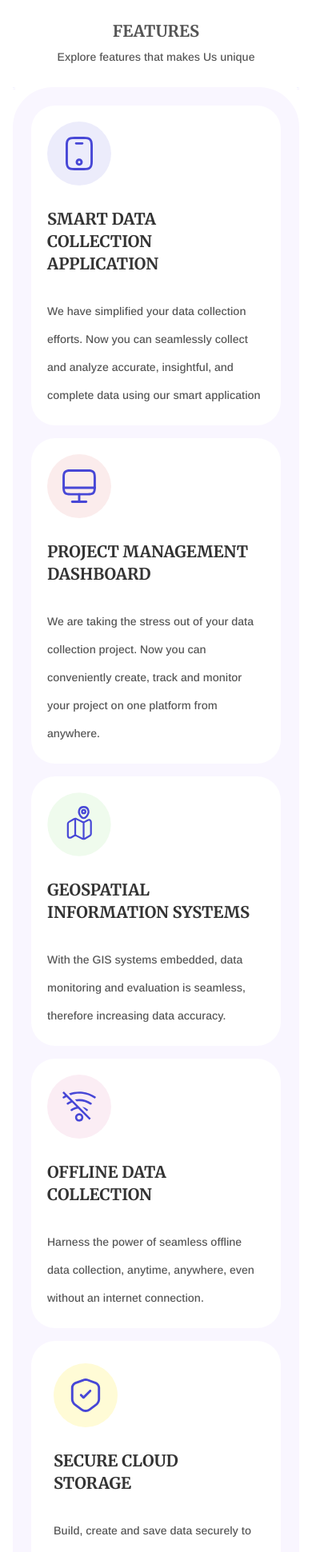
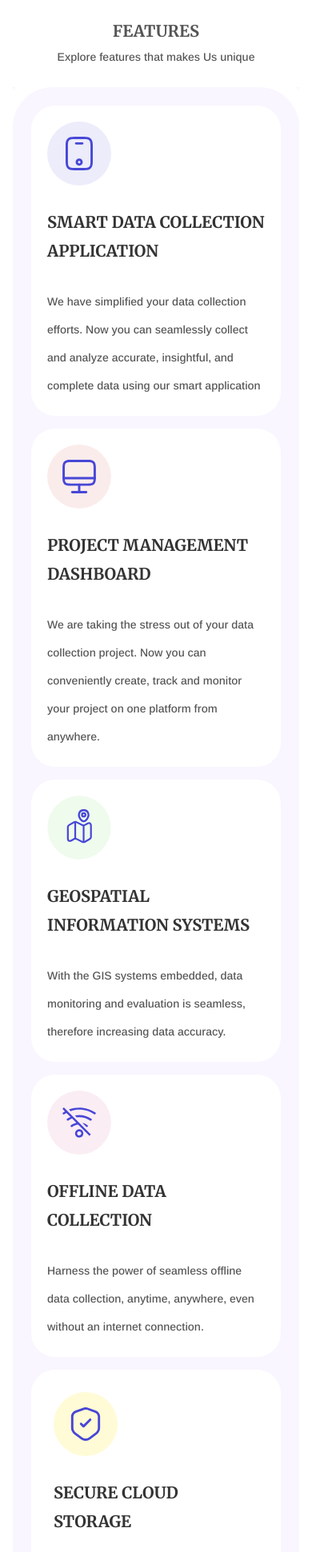
Before and after one commit to Daniekeys/temporary-hosting, a Next.js app: page /home in a window 390 px wide. Shown: the part 1777-3718 px from the top of the page at 80% size. Built offline with nearby package versions, Linux system fonts and the light colour scheme.

Commit message:
puhed now

```diff
--- a/components/LandingPage/HomeFeatures.tsx
+++ b/components/LandingPage/HomeFeatures.tsx
@@ -58,8 +58,9 @@ function HomeFeatures() {
             >
               <Image src={data} alt="data" className="w-[80px] h-[80px]" />
 
-              <p className="text-[#333333] 2xl:text-[30px] lg:text-2xl text-xl  font-semibold mt-7 md:leading-[48px] 2xl:leading-[50px] font-serif">
-                SMART DATA <br /> COLLECTION APPLICATION
+              <p className="text-[#333333] 2xl:text-[30px] lg:text-2xl text-xl  font-semibold mt-7 leading-[36px] md:leading-[48px] 2xl:leading-[50px] font-serif">
+                SMART DATA <br className="hidden lg:flex" /> COLLECTION
+                APPLICATION
               </p>
 
               <p className="text-[#555555] font-sans 2xl:text-[18px] lg:text-[16px] leading-[35px] text-[14px] font-medium mt-7">
@@ -82,7 +83,7 @@ function HomeFeatures() {
                 className="w-[80px] h-[80px]"
               />
 
-              <p className="text-[#333333] lg:text-2xl 2xl:text-[30px] text-xl font-semibold mt-7 md:leading-[48px] 2xl:leading-[50px] font-serif">
+              <p className="text-[#333333] lg:text-2xl 2xl:text-[30px] leading-[36px] text-xl font-semibold mt-7 md:leading-[48px] 2xl:leading-[50px] font-serif">
                 PROJECT MANAGEMENT DASHBOARD
               </p>
 
@@ -104,7 +105,7 @@ function HomeFeatures() {
             >
               <Image src={gpss} alt="gpss" className="w-[80px] h-[80px]" />
 
-              <p className="text-[#333333] lg:text-2xl 2xl:text-[30px] text-xl font-semibold mt-7 md:leading-[48px] 2xl:leading-[50px] font-serif">
+              <p className="text-[#333333] lg:text-2xl 2xl:text-[30px] leading-[36px] text-xl font-semibold mt-7 md:leading-[48px] 2xl:leading-[50px] font-serif">
                 GEOSPATIAL INFORMATION SYSTEMS
               </p>
 
@@ -123,7 +124,7 @@ function HomeFeatures() {
             >
               <Image src={wifi} alt="wifi" className="w-[80px] h-[80px]" />
 
-              <p className="text-[#333333] font-serif lg:text-2xl 2xl:text-[30px] text-xl font-semibold mt-7 md:leading-[48px] 2xl:leading-[50px]">
+              <p className="text-[#333333] font-serif lg:text-2xl leading-[36px] 2xl:text-[30px] text-xl font-semibold mt-7 md:leading-[48px] 2xl:leading-[50px]">
                 OFFLINE DATA COLLECTION
               </p>
 
@@ -146,7 +147,7 @@ function HomeFeatures() {
                 className="w-[80px] h-[80px]"
               />
 
-              <p className="text-[#333333] font-serif lg:text-2xl 2xl:text-[30px] text-xl font-semibold mt-7 md:leading-[48px] 2xl:leading-[50px]">
+              <p className="text-[#333333] font-serif leading-[36px] lg:text-2xl 2xl:text-[30px] text-xl font-semibold mt-7 md:leading-[48px] 2xl:leading-[50px]">
                 SECURE CLOUD STORAGE
               </p>
 
--- a/components/LandingPage/Section.tsx
+++ b/components/LandingPage/Section.tsx
@@ -11,7 +11,9 @@ import featF from "../../assets/png/mob-co.png";
 import blueright from "../../assets/svg/blueright.svg";
 import ContainerLayout from "../../layouts/ContainerLayout";
 import Link from "next/link";
-
+// This feature leverages GIS technology to provide accurate, location-based insights, ensuring that data is collected from the most relevant and strategic areas. The Smart Location Picker helps businesses target their data collection efforts more effectively, improving the quality and relevance of the data collected.
+// This immediate transmission ensures that businesses receive the most current data, reducing the time lag between data collection and analysis.real - time data collection is particularly valuable in dynamic environments where conditions can change rapidly, such as in market surveys, price monitoring, or emergency response situations.
+// With real-time updates, location-specific analysis, and automated data validation, our reporting system ensures that every decision is backed by accurate, up-to-date information. Whether it’s tracking trends, identifying patterns, or forecasting outcomes, WeCollect’s reporting capabilities empower businesses to make informed decisions with confidence.
 const Section = () => {
   const [selectedStepIndex, setSelectedStepIndex] = useState(0);
 
@@ -22,7 +24,7 @@ const Section = () => {
       mobile: featD,
       title: "Smart Location Picker",
       description:
-        "The Smart Location Picker in WeCollect is a powerful tool that enhances data collection by allowing users to select optimal locations for their projects based on geographic data. This feature leverages GIS technology to provide accurate, location-based insights, ensuring that data is collected from the most relevant and strategic areas. The Smart Location Picker helps businesses target their data collection efforts more effectively, improving the quality and relevance of the data collected.",
+        "The Smart Location Picker in WeCollect is a powerful tool that enhances data collection by allowing users to select optimal locations for their projects based on geographic data. ",
     },
     {
       id: 2,
@@ -30,7 +32,7 @@ const Section = () => {
       mobile: featE,
       title: "Real-time Data Collection",
       description:
-        "The process begins when field agents conduct surveys, record observations, or gather any other relevant data in their assigned locations. As soon as the data is collected, it is instantly transmitted via the app to WeCollect's centralised platform, where it is processed and made accessible to project managers and stakeholders in real-time. This immediate transmission ensures that businesses receive the most current data, reducing the time lag between data collection and analysis. real-time data collection is particularly valuable in dynamic environments where conditions can change rapidly, such as in market surveys, price monitoring, or emergency response situations. ",
+        "The process begins when field agents conduct surveys, record observations, or gather any other relevant data in their assigned locations. As soon as the data is collected, it is instantly transmitted via the app to WeCollect's centralised platform, where it is processed and made accessible to project managers and stakeholders in real-time. ",
     },
     {
       id: 3,
@@ -38,14 +40,14 @@ const Section = () => {
       mobile: featF,
       title: "Comprehensive Reporting",
       description:
-        "WeCollect’s comprehensive reporting offers businesses detailed and actionable insights by transforming raw data into meaningful reports. Our platform provides customizable dashboards and visualisations, enabling users to easily interpret complex data. With real-time updates, location-specific analysis, and automated data validation, our reporting system ensures that every decision is backed by accurate, up-to-date information. Whether it’s tracking trends, identifying patterns, or forecasting outcomes, WeCollect’s reporting capabilities empower businesses to make informed decisions with confidence.",
+        "WeCollect’s comprehensive reporting offers businesses detailed and actionable insights by transforming raw data into meaningful reports. Our platform provides customizable dashboards and visualizations, enabling users to easily interpret complex data. ",
     },
   ];
 
   // Step component
   const Step = ({ index, phoneImage, title, description }) => (
     <div
-      className={`w-full md:w-9/12 py-4 rounded-2xl flex items-center lg:mb-6 cursor-pointer  max-w-[525px]  ${
+      className={`w-full md:w-9/12 py-4 rounded-2xl flex items-center  cursor-pointer  max-w-[525px]  ${
         index === selectedStepIndex ? "text-[#4747D6]" : ""
       }`}
       onClick={() => setSelectedStepIndex(index)}
--- a/components/project-management/project-management-hero.tsx
+++ b/components/project-management/project-management-hero.tsx
@@ -1,7 +1,7 @@
 import React from "react";
 import NewNavbar from "../navbar/new-navbar";
 import ContainerLayout from "../../layouts/ContainerLayout";
-import heroPic from "../../assets/png/smart-data-image.png";
+import heroPic from "../../assets/png/project-image.png";
 import Image from "next/image";
 import MobileNav from "../navbar/mobile-nav";
 import blueright from "../../assets/svg/blueright.svg";
@@ -17,7 +17,7 @@ const ProjectManagementHero = () => {
             <div className="w-full lg:flex-row mt-12  flex flex-col  ">
               <div className="w-full flex flex-col lg:w-6/12 justify-center ">
                 <h1
-                  className="text-[#1e1e1e] font-serif font-semibold text-[48px] 2xl:text-[48px] max-w-[600px] 2xl:leading-[96px]  "
+                  className="text-[#1e1e1e] font-serif font-semibold text-[32px] leading-[50px] 2xl:text-[40px] max-w-[600px] 2xl:leading-[67px]  "
                   data-aos="fade-down"
                   data-aos-duration="1000"
                 >
@@ -53,7 +53,7 @@ const ProjectManagementHero = () => {
                   alt="hero"
                   width={heroPic.width}
                   height={heroPic.height}
-                  className="w-9/12 lg:w-8/12 max-w-[250px] lg:max-w-full mx-auto 2xl:w-auto mt-32 lg:mt-0"
+                  className="w-9/12 lg:w-10/12  lg:max-w-full mx-auto 2xl:w-auto mt-32 lg:mt-0"
                 />
               </div>
             </div>
```
Also changed, not shown: assets/png/project-image.png (added).
